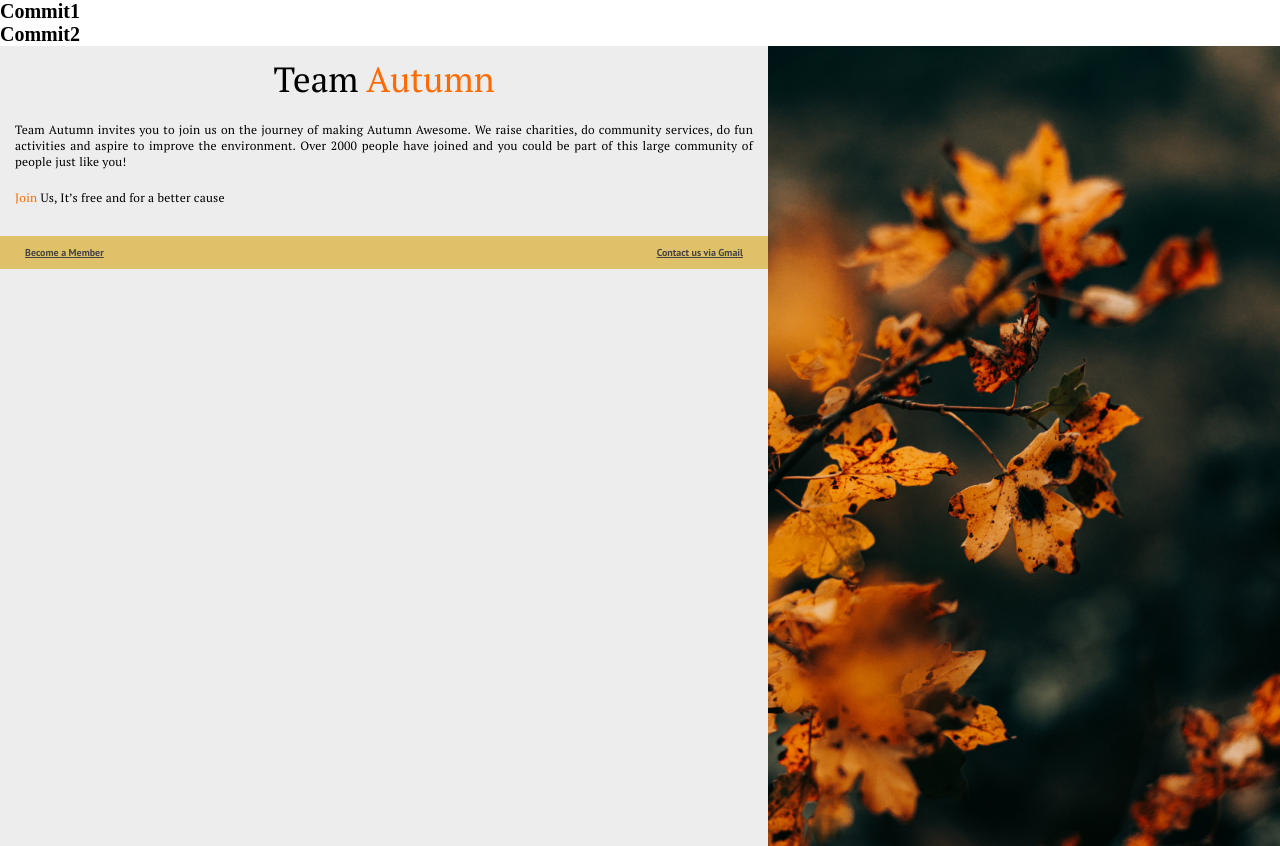
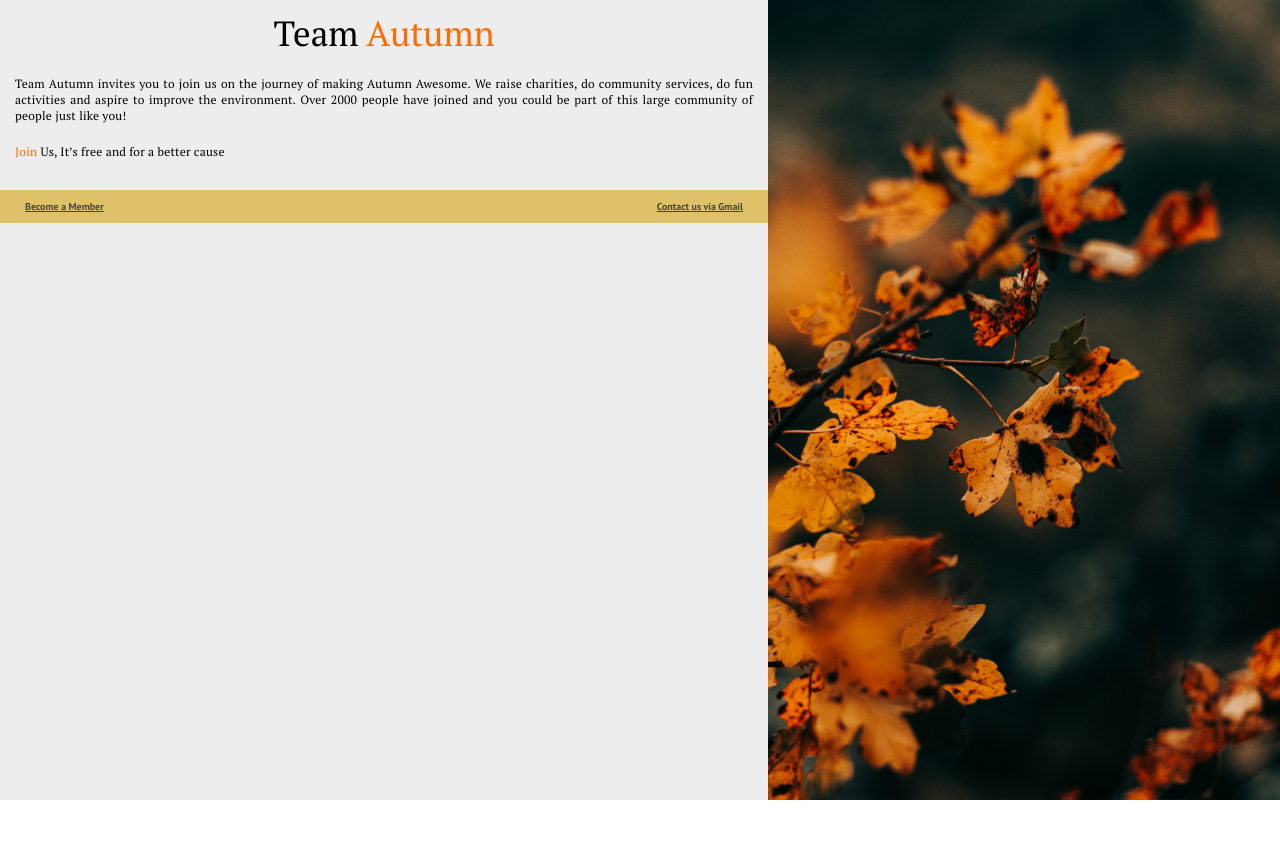
Before and after one commit to byPriyanshu/Team-Autumn-Site, a plain HTML site: page index.html in a window 1280 px wide. After the commit the page ends 800 px from the top, so only its background shows below. Drawn offline with Linux system fonts and the light colour scheme.

Commit message:
redmoved h1 tags

```diff
--- a/index.html
+++ b/index.html
@@ -13,8 +13,6 @@
     <link href="https://fonts.googleapis.com/css2?family=PT+Sans:wght@400;700&family=PT+Serif:wght@400;700&display=swap" rel="stylesheet">
 </head>
 <body>
-    <h1>Commit1</h1>
-    <h1>Commit2</h1>
     <section class="hero flex">
         <div class="desc ff-serif">
             <h2 class="fw-regular">Team <span class="clr-primary">Autumn</span></h2>
```
